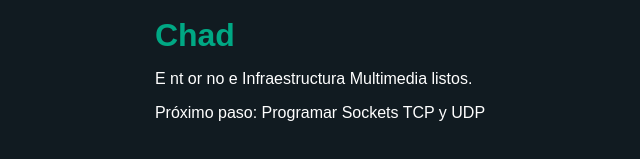
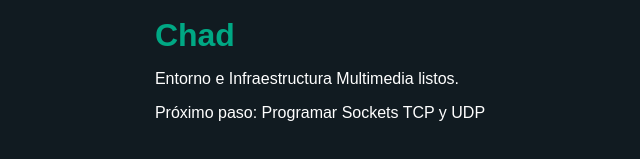
Before and after one commit to Edrx2025/PoorChat, an Electron app: page src/ui/index.html in a window 1000 px wide. Shown: the part 333-492 px from the top of the page, 180-820 px from the left. Drawn offline with Linux system fonts and the light colour scheme.

Commit message:
Prettier format

```diff
--- a/package.json
+++ b/package.json
@@ -4,7 +4,7 @@
   "description": "",
   "main": "src/main.js",
   "scripts": {
-      "start": "electron ."
+    "start": "electron ."
   },
   "keywords": [],
   "author": "",
--- a/src/ui/index.html
+++ b/src/ui/index.html
@@ -24,7 +24,7 @@
   <body>
     <div class="container">
       <h1>Chad</h1>
-      <p>E nt or no   e Infraestructura Multimedia listos.</p>
+      <p>Entorno e Infraestructura Multimedia listos.</p>
       <p>Próximo paso: Programar Sockets TCP y UDP</p>
     </div>
   </body>
```
